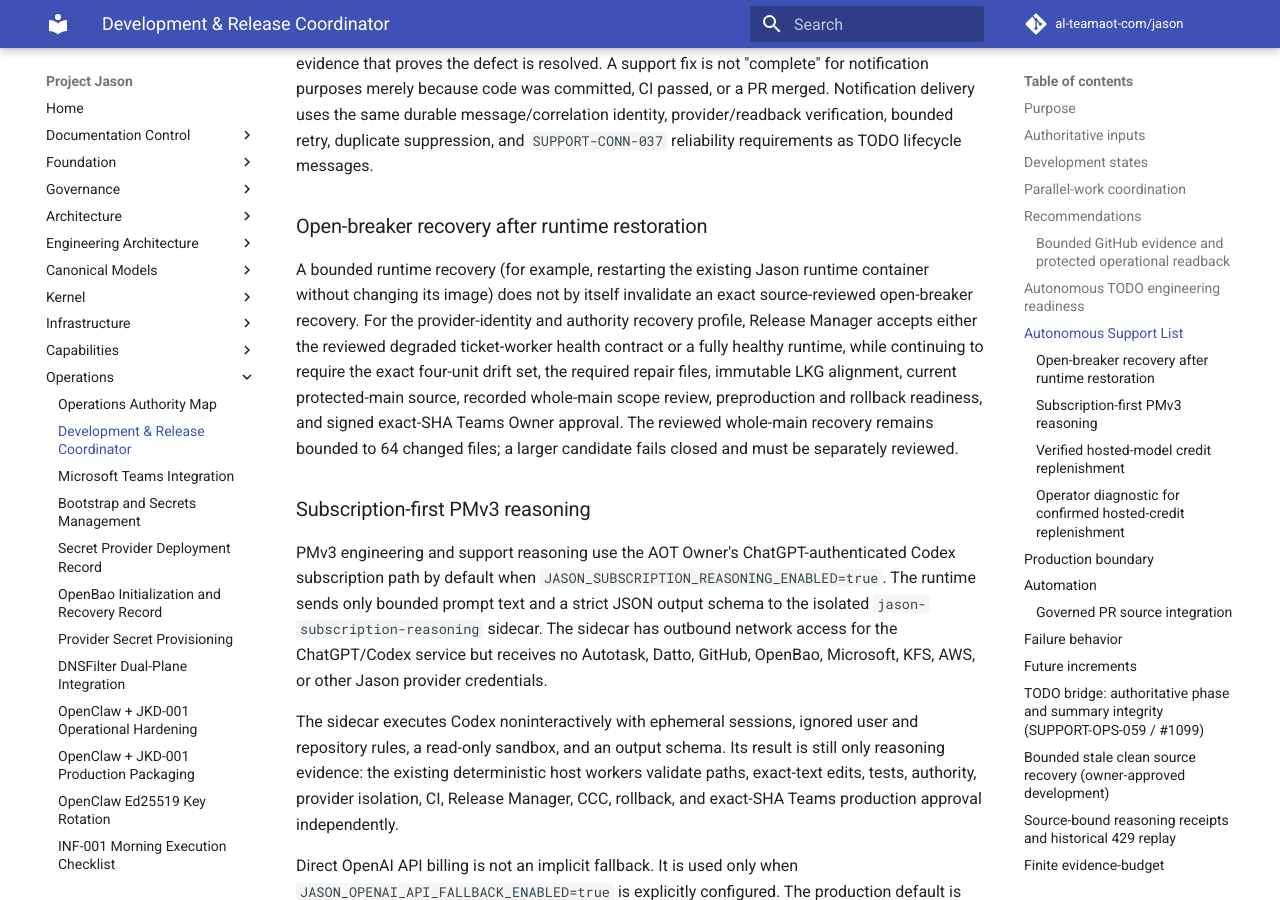
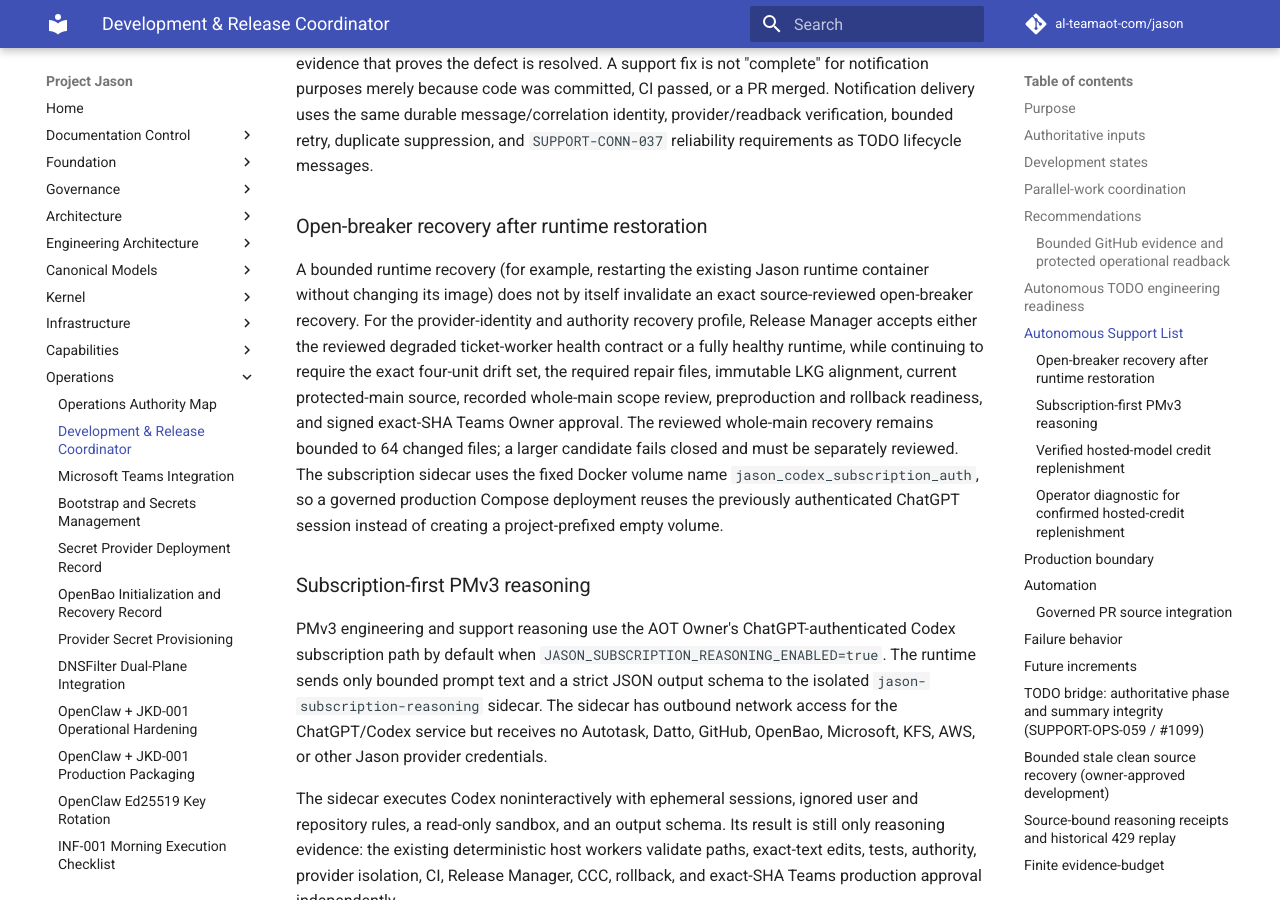
Before and after one commit to al-teamaot-com/jason, an MkDocs documentation site: the page built from docs/operations/Development-Release-Coordinator.md, in a window 1280 px wide and 900 px high, scrolled down 4275 px. Built offline with MkDocs 1.6.1 and Material for MkDocs 9.7.7, drawn with Linux system fonts in a browser that asks for light colours; comment, search, counter and statistics services are not loaded.

Commit message:
Document fixed subscription auth volume identity

```diff
--- a/docs/operations/Development-Release-Coordinator.md
+++ b/docs/operations/Development-Release-Coordinator.md
@@ -128,6 +128,7 @@
 preproduction and rollback readiness, and signed exact-SHA Teams Owner approval.
 The reviewed whole-main recovery remains bounded to 64 changed files; a larger
 candidate fails closed and must be separately reviewed.
+The subscription sidecar uses the fixed Docker volume name `jason_codex_subscription_auth`, so a governed production Compose deployment reuses the previously authenticated ChatGPT session instead of creating a project-prefixed empty volume.
 
 ### Subscription-first PMv3 reasoning
 
```
